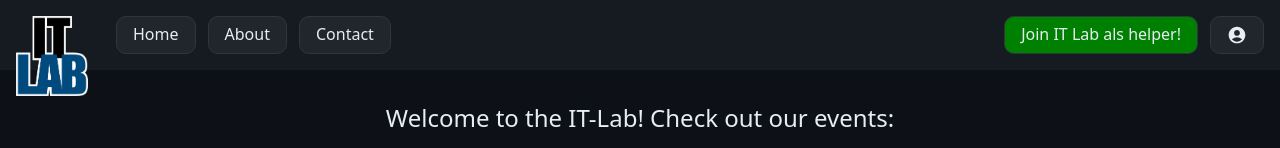
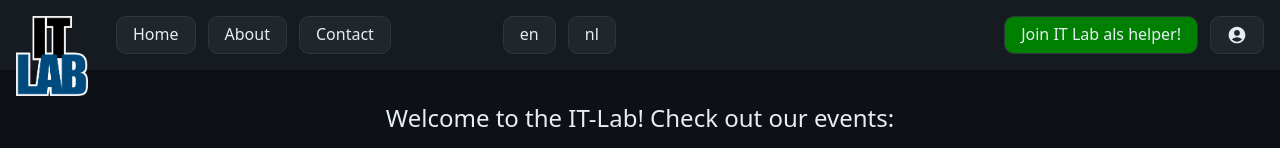
Before and after one commit to HOGENT-IT-Lab/HOGENT-IT-Lab.github.io, a Next.js app: page / in a window 1280 px wide. Shown: the top 148 px of the page. Built offline with nearby package versions, Linux system fonts and the light colour scheme; no server answers; grey boxes are pictures that could not be loaded.

Commit message:
add LanguagePicker to navbar

```diff
--- /dev/null
+++ b/src/components/LanguagePicker.tsx
@@ -0,0 +1,21 @@
+import { useTranslation } from 'react-i18next';
+
+const lngs = { en: 'en', nl: 'nl' };
+
+export default function LanguagePicker() {
+	const { i18n } = useTranslation();
+
+	return (
+		<div>
+			{Object.keys(lngs).map((lng) => (
+				<button
+					key={lng}
+					onClick={() => i18n.changeLanguage(lng)}
+					disabled={i18n.resolvedLanguage === lng}
+				>
+					{lng}
+				</button>
+			))}
+		</div>
+	);
+}
--- a/src/components/Layout.tsx
+++ b/src/components/Layout.tsx
@@ -5,6 +5,7 @@ import Link from 'next/link';
 import logo from '@/../public/logo.png';
 import styles from '@/styles/layout.module.scss';
 import AuthPanel from './AuthPanel';
+import LanguagePicker from './LanguagePicker';
 
 function Navbar() {
 	return (
@@ -14,6 +15,7 @@ function Navbar() {
 				<Link href="/">Home</Link>
 				<Link href="/about">About</Link>
 				<Link href="/contact">Contact</Link>
+				<LanguagePicker />
 			</div>
 			<div>
 				<Link href="/join" className={styles.join}>
```
